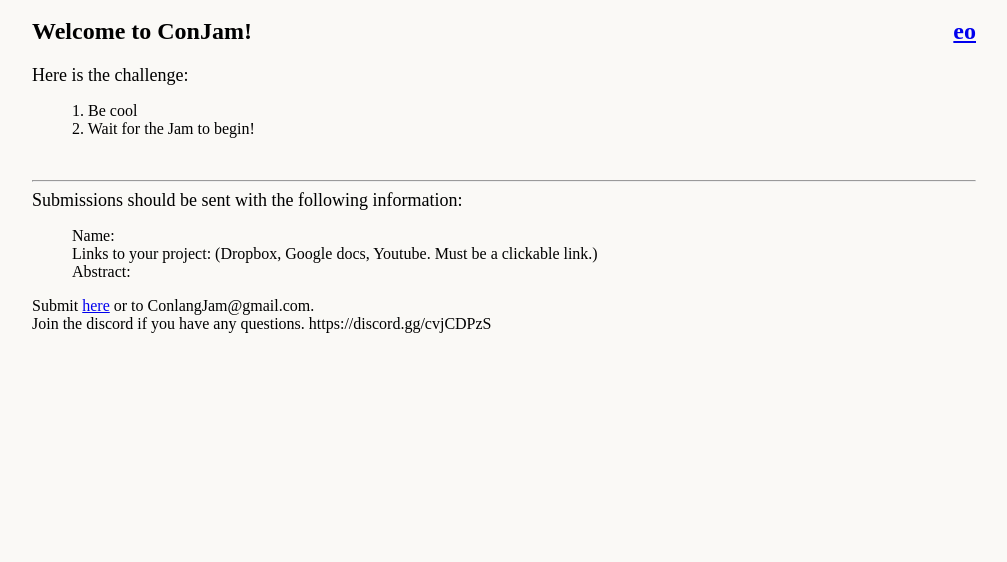
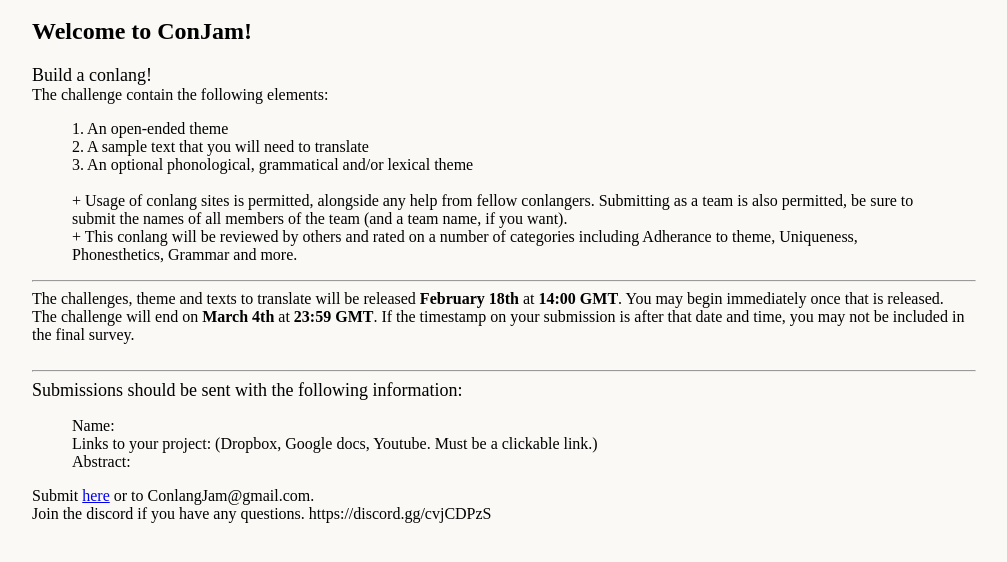
Before and after one commit to ConlangJam/conlang_jam, a plain HTML site: page index.html in a window 1280 px wide. Shown: the whole page, without its empty margins (136-1143 px from the left). Drawn offline with Linux system fonts and the light colour scheme.

Commit message:
pali pali pali

```diff
--- a/index.html
+++ b/index.html
@@ -5,16 +5,30 @@
   <body>
     <h2>
       Welcome to ConJam!
-      <a href="index.eo.html" style="float: right;">eo</a>
+      <!-- <a href="index.eo.html" style="float: right;">eo</a> -->
     </h2>
     <div>
-      <div style="font-size: 18px;">Here is the challenge:</div>
+      <!-- <div style="font-size: 18px;">This challenge will include:</div> -->
+      <div style="font-size: 18px;">Build a conlang!</div>
+      <div>The challenge contain the following elements:</div>
       <blockquote>
-        1. Be cool<br/>
-        2. Wait for the Jam to begin!
+        1. An open-ended theme<br />
+        2. A sample text that you will need to translate<br />
+        3. An optional phonological, grammatical and/or lexical theme<br />
+        <br />
+        + Usage of conlang sites is permitted, alongside any help from fellow conlangers. Submitting as a team is also permitted, be sure to submit the names of all members of the team (and a team name, if you want).<br/>
+        + This conlang will be reviewed by others and rated on a number of categories including Adherance to theme, Uniqueness, Phonesthetics, Grammar and more.
       </blockquote>
+      <!-- <div style="font-size: 18px;">Here is the challenge:</div> -->
+      <!-- <blockquote> -->
+      <!--   1. Be cool<br/> -->
+      <!--   2. Wait for the Jam to begin! -->
+      <!-- </blockquote> -->
+      <hr />
+      The challenges, theme and texts to translate will be released <b>February 18th</b> at <b>14:00 GMT</b>. You may begin immediately once that is released.<br/>
+      The challenge will end on <b>March 4th</b> at <b>23:59 GMT</b>. If the timestamp on your submission is after that date and time, you may not be included in the final survey.
     </div>
-    <br/>
+    <br />
     <hr />
     <div>
       <div style="font-size: 18px; margin-top: 5px;">Submissions should be sent with the following information:</div>
```
